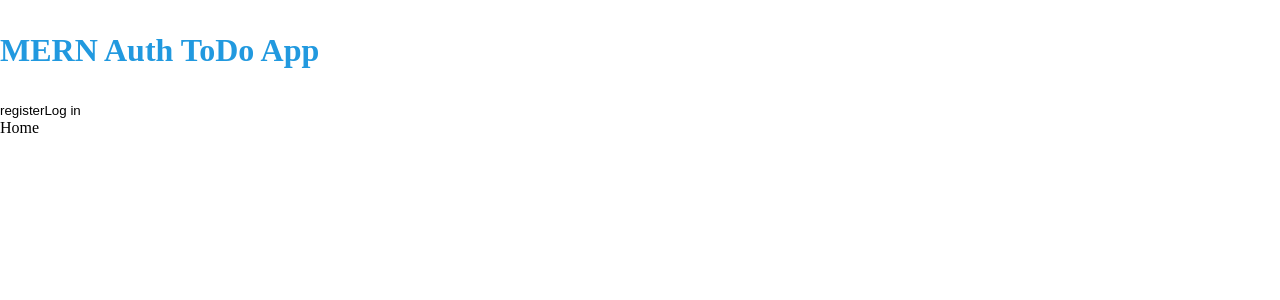
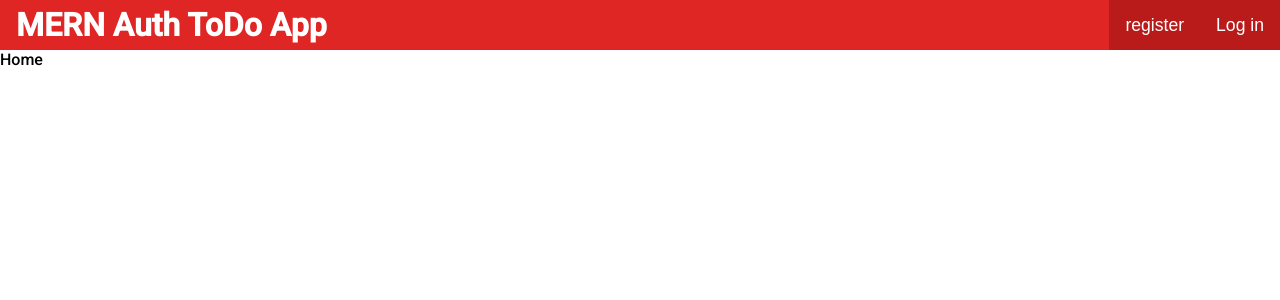
Before and after one commit to sidrockzz/ShoppinglistMERN, a React (Create React App) app in the folder front-endlogin/: page / in a window 1280 px wide. Shown: the top 300 px of the page. Built offline with nearby package versions, Linux system fonts and the light colour scheme.

Commit message:
Styling and React router done

```diff
--- a/front-endlogin/src/components/auth/AuthOptions.js
+++ b/front-endlogin/src/components/auth/AuthOptions.js
@@ -9,9 +9,9 @@ export default function AuthOptions(){
     const login = ()=> history.push("/login");
 
     return(
-      <div>
+      <nav className={"auth-options"}>
           <button onClick={register}>register</button>
           <button onClick={login}>Log in</button>
-      </div>
+      </nav>
     );
 }
--- a/front-endlogin/src/components/layout/Header.js
+++ b/front-endlogin/src/components/layout/Header.js
@@ -4,11 +4,11 @@ import AuthOptions from "../auth/AuthOptions"
 
 export default function Header(){
     return (
-        <div>
-            <Link to="/">
-                <h1>MERN Auth ToDo App</h1>
+        <header id="header">
+            <Link  to="/">
+                <h1 className={"t1"}>MERN Auth ToDo App</h1>
             </Link>
             <AuthOptions/>
-        </div>
+        </header>
     );
 }
--- a/front-endlogin/src/style.css
+++ b/front-endlogin/src/style.css
@@ -7,7 +7,7 @@
 }
 
 a{
-    color: #2199df;
+    color: white;
     text-decoration: unset;
 }
 ul{
@@ -25,3 +25,50 @@ input[type="submit"]{
 h1,h2,h3,h4,h5,h6,p,ul,ol{
     margin: 1em 0;
 }
+
+/* general */
+
+body{
+    font-family: "Roboto", sans-serif;
+}
+
+/* header */
+
+#header{
+    height: 50px;
+    display: flex;
+    justify-content: space-between;
+    align-items: center;
+    background-color: #e02525;
+}
+#header .t1{
+    margin:0;
+    padding: 0 1rem;
+    color:white;
+}
+
+#header .auth-options{
+    height: 100%;
+    display: flex;
+}
+
+#header .auth-options button{
+    padding: 0 1rem;
+    background-color: #b91b1b;
+    color: white;
+    font-size: 1.1rem;
+}
+
+#header .auth-options button:hover{
+    background-color: #be3a3a;
+}
+
+@media screen and (max-width:550px) {
+    #header .t1{
+        font-size: 1.2rem;
+    }
+    #header .auth-options button{
+        font-size: 0.9rem;
+        padding: 0 0.5rem;
+    }
+}
```
